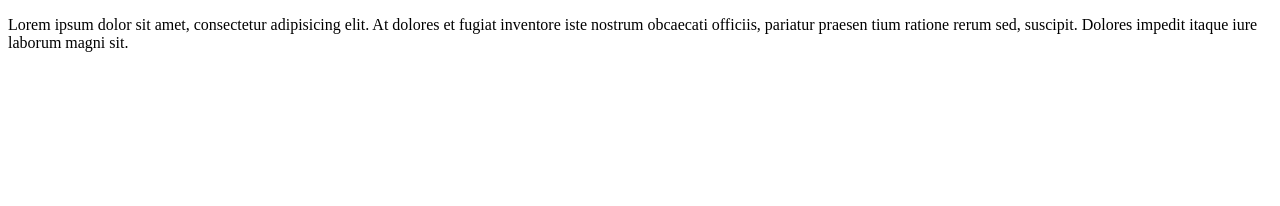
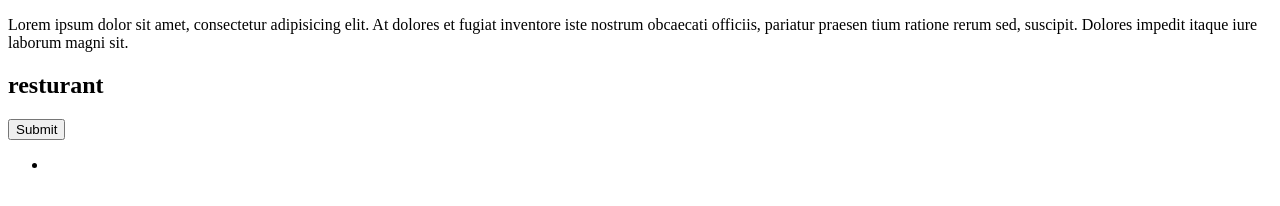
Before and after one commit to achinthajayashan/Restaurant, a plain HTML site: page index.html in a window 1280 px wide. Drawn offline with Linux system fonts and the light colour scheme.

```diff
--- a/index.html
+++ b/index.html
@@ -10,5 +10,10 @@
     iste nostrum obcaecati officiis, pariatur praesen
     tium ratione rerum sed, suscipit. Dolores impedit itaque iure laborum magni sit.
 </p>
+<h2>resturant</h2>
+<button>Submit</button>
+<ul>
+    <li></li>
+</ul>
 </body>
 </html>
```
